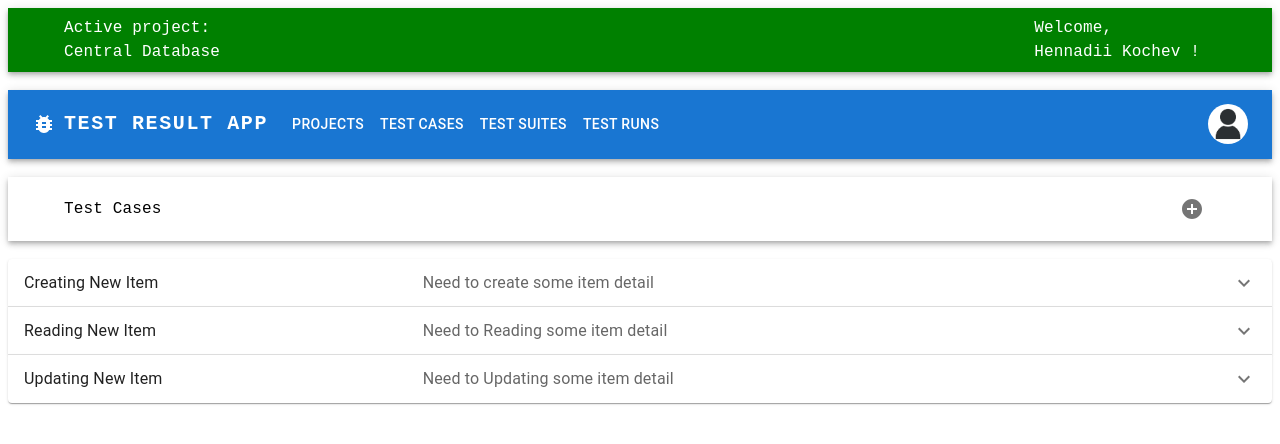
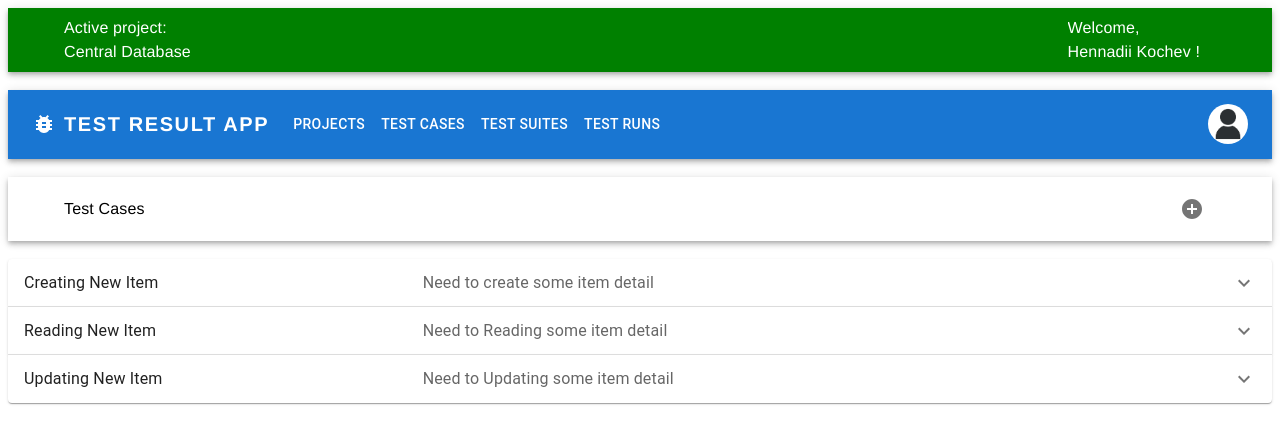
Before and after one commit to genndy007/test_result_app_frontend, a React (Create React App) app: page /test_cases in a window 1280 px wide. Shown: the top 444 px of the page. Built offline with nearby package versions, Linux system fonts and the light colour scheme.

Commit message:
fix fonts

```diff
--- a/src/components/appbars/ActiveProjectUserAppBar.jsx
+++ b/src/components/appbars/ActiveProjectUserAppBar.jsx
@@ -10,7 +10,7 @@ const HeadingTypography = ({row1, row2}) => {
       noWrap
       sx={{
         mr: 2,
-        fontFamily: 'monospace',
+        fontFamily: 'Helvetica',
         fontWeight: 500,
         color: 'inherit',
         textDecoration: 'none',
--- a/src/components/appbars/MainAppBar/MyLogo.jsx
+++ b/src/components/appbars/MainAppBar/MyLogo.jsx
@@ -13,7 +13,7 @@ const MyLogo = ({xs, flexGrow}) => {
         sx={{
           mr: 2,
           display: display,
-          fontFamily: 'monospace',
+          fontFamily: 'Helvetica',
           fontWeight: 700,
           flexGrow: flexGrow,
           letterSpacing: '.1rem',
--- a/src/components/appbars/PageHeadingAppBar.jsx
+++ b/src/components/appbars/PageHeadingAppBar.jsx
@@ -18,7 +18,7 @@ const PageHeadingAppBar = ({name}) => {
               noWrap
               sx={{
                 mr: 2,
-                fontFamily: 'monospace',
+                fontFamily: 'Helvetica',
                 fontWeight: 500,
                 color: 'black',
                 textDecoration: 'none',
```
